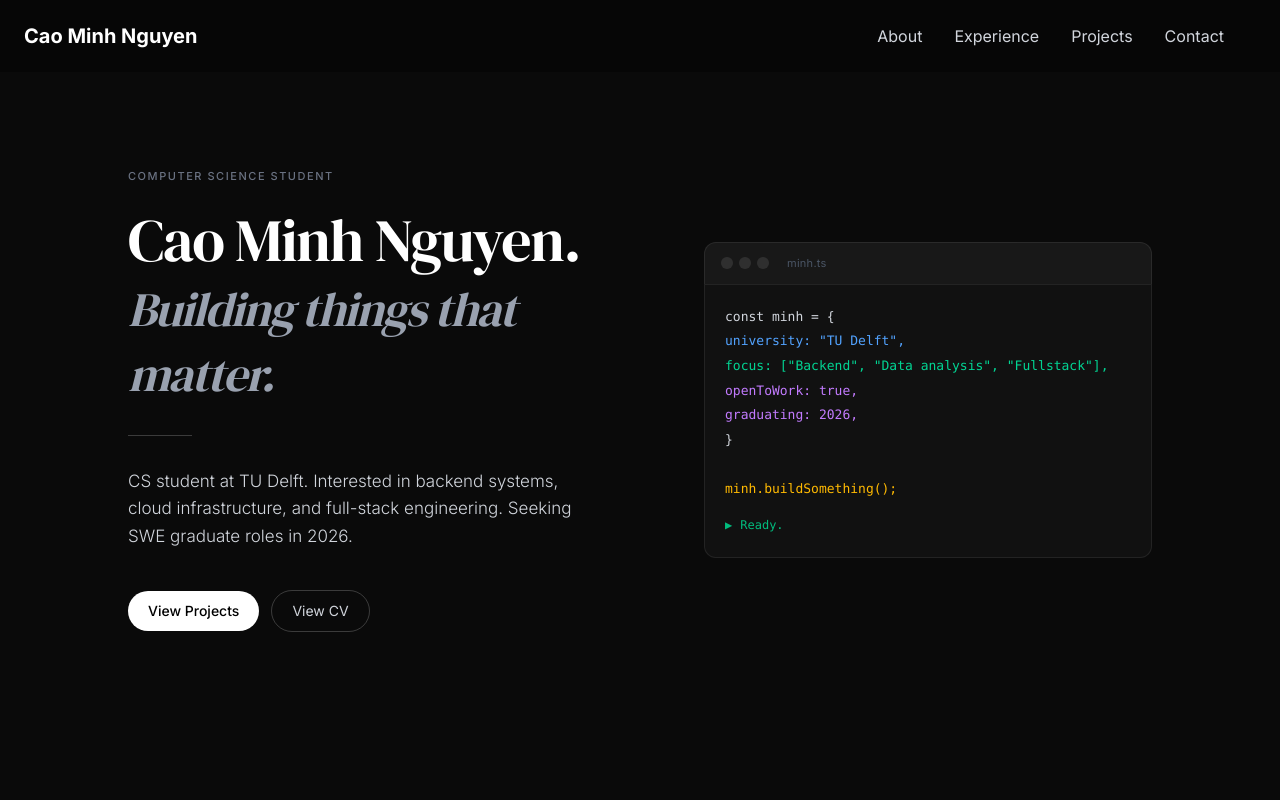
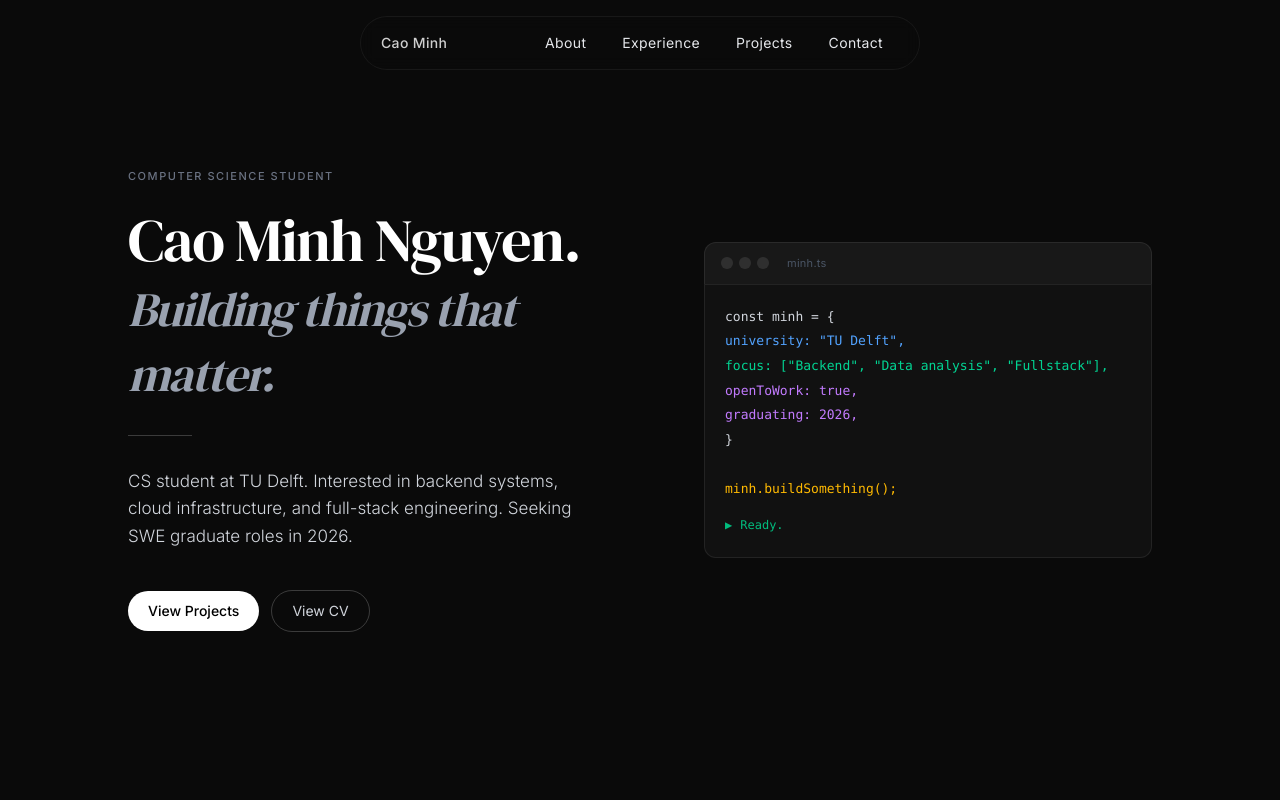
Before and after one commit to caominhnguyen05/caominh-portfolio, a Next.js app: page / in a window 1280 px wide. Shown: the top 800 px of the page. Built offline with nearby package versions, Linux system fonts and the light colour scheme.

Commit message:
Improve navbar UI

```diff
--- a/src/app/components/nav-bar.tsx
+++ b/src/app/components/nav-bar.tsx
@@ -1,5 +1,4 @@
 "use client";
-
 import Link from "next/link";
 import React, { useState, useRef, useEffect } from "react";
 import { motion } from "framer-motion";
@@ -12,68 +11,103 @@ const Navbar: React.FC = () => {
     { title: "Contact", href: "#contact" },
   ];
 
-  // State to track the index of the hovered link.
   const [hoveredIndex, setHoveredIndex] = useState<number | null>(null);
+  const [scrolled, setScrolled] = useState(false);
+  const linkRefs = useRef<(HTMLAnchorElement | null)[]>([]);
+  const [pillStyle, setPillStyle] = useState({ left: 0, width: 0, opacity: 0 });
 
-  // An array of refs to store the DOM nodes of each navigation link.
-  const linkRefs = useRef<(HTMLAnchorElement | null)[]>([]);
+  useEffect(() => {
+    const onScroll = () => setScrolled(window.scrollY > 20);
+    window.addEventListener("scroll", onScroll, { passive: true });
+    return () => window.removeEventListener("scroll", onScroll);
+  }, []);
 
-  // State to store the position and width of the underline.
-  const [underlineStyle, setUnderlineStyle] = useState({
-    left: 0,
-    width: 0,
-    opacity: 0,
-  });
-
-  // This effect runs whenever the hoveredIndex changes.
   useEffect(() => {
     if (hoveredIndex !== null) {
-      const linkEl = linkRefs.current[hoveredIndex];
-      if (linkEl) {
-        setUnderlineStyle({
-          left: linkEl.offsetLeft,
-          width: linkEl.offsetWidth,
+      const el = linkRefs.current[hoveredIndex];
+      if (el) {
+        setPillStyle({
+          left: el.offsetLeft,
+          width: el.offsetWidth,
           opacity: 1,
         });
       }
     } else {
-      setUnderlineStyle((prev) => ({ ...prev, opacity: 0 }));
+      setPillStyle((prev) => ({ ...prev, opacity: 0 }));
     }
   }, [hoveredIndex]);
 
   return (
-    <nav className="fixed top-0 left-0 w-full bg-black/30 backdrop-blur-md z-50">
-      <div className="container mx-auto px-6 py-4 flex justify-between items-center">
-        <Link href="/" className="text-xl font-bold text-white">
-          Cao Minh Nguyen
+    <motion.nav
+      className="fixed top-0 left-0 w-full z-50 flex justify-center"
+      initial={{ opacity: 0, y: -12 }}
+      animate={{ opacity: 1, y: 0 }}
+      transition={{ duration: 0.5, delay: 0.2 }}
+    >
+      <motion.div
+        className="mt-4 flex items-center justify-between gap-5 px-5 py-2.5 rounded-full border transition-all duration-500"
+        animate={{
+          backdropFilter: scrolled ? "blur(20px)" : "blur(8px)",
+          backgroundColor: scrolled
+            ? "rgba(10,10,10,0.85)"
+            : "rgba(10,10,10,0.4)",
+          borderColor: scrolled
+            ? "rgba(255,255,255,0.1)"
+            : "rgba(255,255,255,0.06)",
+          width: scrolled ? "520px" : "560px",
+        }}
+        transition={{ duration: 0.4, ease: "easeInOut" }}
+        style={{
+          backdropFilter: "blur(8px)",
+          backgroundColor: "rgba(10,10,10,0.4)",
+          borderColor: "rgba(255,255,255,0.06)",
+          width: "560px",
+        }}
+      >
+        {/* Logo */}
+        <Link
+          href="/"
+          className="text-sm font-medium text-white/80 hover:text-white transition-colors duration-200 tracking-wide whitespace-nowrap"
+        >
+          Cao Minh
         </Link>
 
+        {/* Links */}
         <div
-          className="hidden md:flex space-x-8 relative"
+          className="flex items-center gap-1 relative"
           onMouseLeave={() => setHoveredIndex(null)}
         >
+          {/* Hover pill background */}
+          <motion.div
+            className="absolute inset-y-0 rounded-full bg-white/[0.08]"
+            animate={{
+              left: pillStyle.left,
+              width: pillStyle.width,
+              opacity: pillStyle.opacity,
+            }}
+            transition={{ type: "spring", stiffness: 400, damping: 35 }}
+          />
+
           {navLinks.map((link, index) => (
             <a
               key={link.title}
               href={link.href}
-              className="text-gray-300 hover:text-white transition-colors duration-300 py-2"
-              onMouseEnter={() => setHoveredIndex(index)}
               ref={(el) => {
                 linkRefs.current[index] = el;
               }}
+              onMouseEnter={() => setHoveredIndex(index)}
+              className={`relative z-10 text-sm px-4 py-1.5 rounded-full transition-colors duration-200 tracking-wide ${
+                hoveredIndex === index
+                  ? "text-white"
+                  : "text-gray-200 hover:text-gray-300"
+              }`}
             >
               {link.title}
             </a>
           ))}
-
-          <motion.div
-            className="absolute bottom-0 h-[2px] bg-white rounded-full"
-            animate={underlineStyle}
-            transition={{ type: "spring", stiffness: 350, damping: 30 }}
-          />
         </div>
-      </div>
-    </nav>
+      </motion.div>
+    </motion.nav>
   );
 };
 
```
